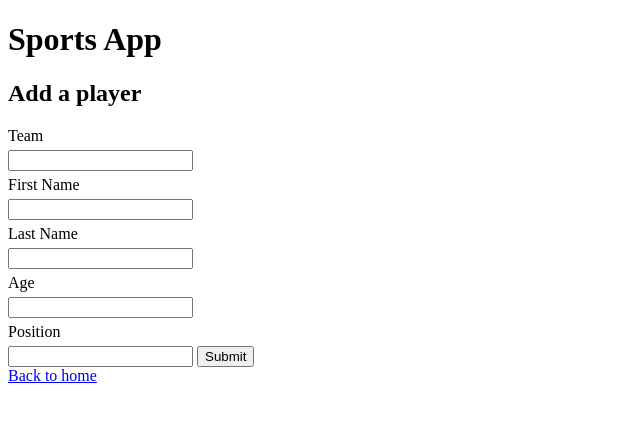
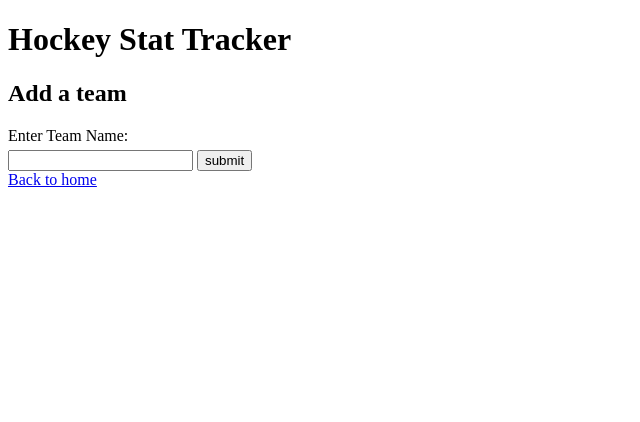
Before and after one commit to Eric01752/CSCI373-Project, a PHP site: page /create.php in a window 1280 px wide. Shown: the top 422 px of the page, without its empty margins (0-640 px from the left). Run offline with PHP 8.4, Linux system fonts and the light colour scheme.

Commit message:
Added searching/creating and small changes

```diff
--- a/config.php
+++ b/config.php
@@ -3,6 +3,6 @@
     $host = "localhost";
     $username = "root";
     $password = "root";
-    $db_name = "";
+    $dbname = "hockeyapp";
 
 ?>
--- a/create.php
+++ b/create.php
@@ -1,19 +1,39 @@
 <?php include "templates/header.php"; ?>
 
-    <h2>Add a player</h2>
+    <?php
+        if(isset($_POST['submit'])){
+
+            require "config.php";
+
+            $connection = new mysqli($host, $username, $password, $dbname);
+
+            if($connection->connect_error){
+                die("Connection failed: " . $connection->connect_error);
+            }
+
+            $statement = $connection->prepare("INSERT INTO teams (teamname) VALUES (?)");
+            $statement->bind_param("s", $teamname);
+
+            $teamname = $_POST['teamname'];
+            $statement->execute();
+
+            $statement->close();
+            $connection->close();
+        }
+    ?>
+
+    <h2>Add a team</h2>
+
+    <?php
+        if(isset($_POST['submit']) && isset($_POST['teamname'])){
+            echo "<p>" . $_POST['teamname'] . " was succesfully added.</p>";
+        }
+    ?>
 
     <form method="post">
-        <label for="team">Team</label>
-        <input type="text" id="team" name="team">
-    	<label for="firstname">First Name</label>
-    	<input type="text" name="firstname" id="firstname">
-    	<label for="lastname">Last Name</label>
-    	<input type="text" name="lastname" id="lastname">
-    	<label for="age">Age</label>
-    	<input type="text" name="age" id="age">
-        <label for="position">Position</label>
-        <input type="text" id="position" name="position">
-    	<input type="submit" name="submit" value="Submit">
+        <label for="teamname">Enter Team Name:</label>
+        <input type="text" id="teamname" name="teamname">
+        <input type="submit" name="submit" value="submit">
     </form>
 
     <a href="index.php">Back to home</a>
--- a/css/style.css
+++ b/css/style.css
@@ -2,3 +2,13 @@ label {
     display: block;
     margin: 5px 0;
 }
+
+table {
+    border-collapse: collapse;
+    border-spacing: 0;
+}
+
+td, th {
+    padding: 5px;
+    border-bottom: 1px solid #aaa;
+}
--- a/templates/header.php
+++ b/templates/header.php
@@ -4,10 +4,10 @@
         <meta charset="utf-8" />
         <meta name="viewport" content="width=device-width, initial-scale=1" />
 
-        <title>Sports App</title>
+        <title>Hockey Stat Tracker</title>
 
         <link rel="stylesheet" href="css/style.css" />
     </head>
 
     <body>
-        <h1>Sports App</h1>
+        <h1>Hockey Stat Tracker</h1>
```
Also changed, not shown: read.php (+30 -3 lines).
